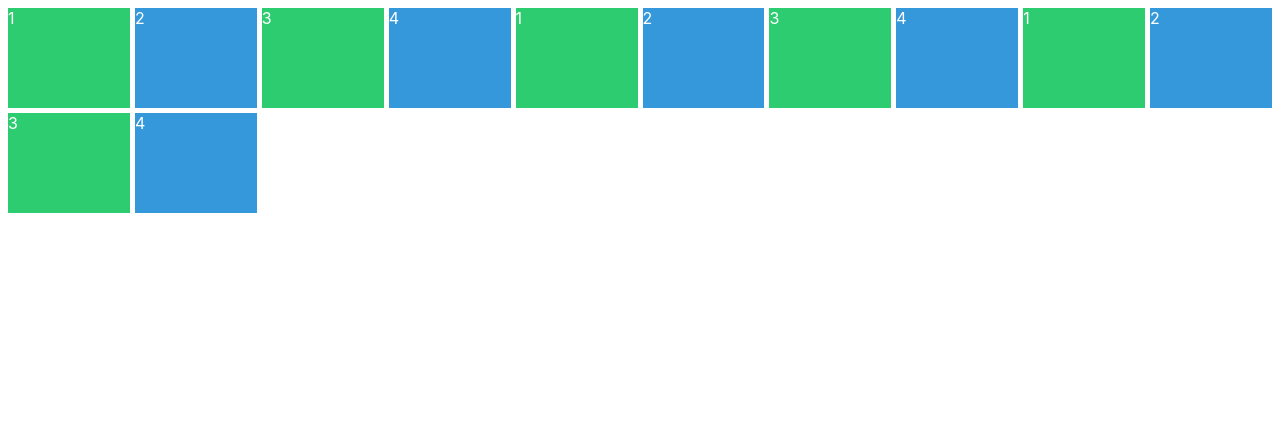
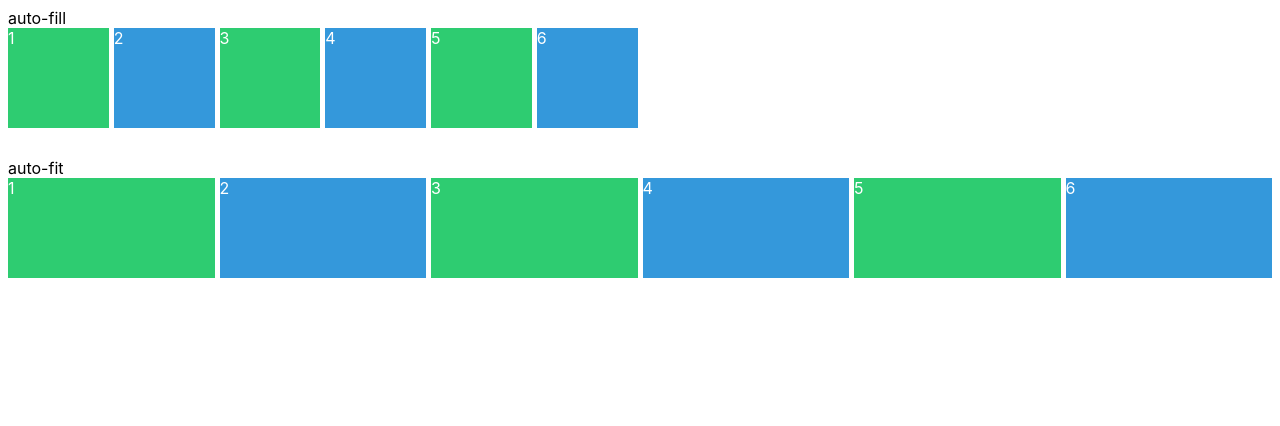
Before and after one commit to sinbox0701/SCSS, a plain HTML site: page index.html in a window 1280 px wide. Drawn offline with Linux system fonts and the light colour scheme.

Commit message:
auto-fill & auto-fit

```diff
--- a/index.html
+++ b/index.html
@@ -7,20 +7,23 @@
         <title>(S)CSS Master Class</title>
     </head>
     <body>
+        auto-fill
         <div class="wrapper">
             <div class="item">1</div>
             <div class="item">2</div>
             <div class="item">3</div>
             <div class="item">4</div>
-            <!--(.item*4{$@1})*2-->
+            <div class="item">5</div>
+            <div class="item">6</div>
+        </div>
+        auto-fit
+        <div class="wrapper">
             <div class="item">1</div>
             <div class="item">2</div>
             <div class="item">3</div>
             <div class="item">4</div>
-            <div class="item">1</div>
-            <div class="item">2</div>
-            <div class="item">3</div>
-            <div class="item">4</div>
+            <div class="item">5</div>
+            <div class="item">6</div>
         </div>
     </body>
 </html>
--- a/styles.css
+++ b/styles.css
@@ -6,9 +6,8 @@ body {
     display: grid;
     color: white;
     gap: 5px;
-    grid-template-columns: repeat(10, minmax(100px,1fr));
-    grid-template-rows: repeat(4, 100px);
-    grid-auto-columns: 100px;
+    grid-auto-rows: 100px;
+    margin-bottom: 30px
 
 }
 
@@ -20,11 +19,25 @@ body {
     background-color: #3498db;
 }
 
+.wrapper:first-child{
+    grid-template-columns: repeat(auto-fill,minmax(100px,1fr));
+}
+
+.wrapper:last-child{
+    grid-template-columns: repeat(auto-fit,minmax(100px,1fr));
+}
+
 /*
-- grid-template-columns: repeat(10, minmax(100px, 1fr)); //최대 1fr로 하되 최소 100px너비
-element가 가능한 한 엄청 크길 원하는데,
-동시에 엄청 작게 되는것은 원치 않을 때
+auto-fit, auto-fill은 전부 repeat() 함수 안에서만 동작한다.
+이 둘을 이용하면 responsive website(반응형 웹사이트)를 손쉽게 만들 수 있다. (최고의방법)
+즉, 대부분의 경우 repeat()의 첫번째 인자로 직접 숫자를 쓰는 것보다 auto-fill, auto-fit
+둘 중 하나를 쓰는 경우가 다반사일 것이다
 
-grid-template-columns: repeat(5, minmax(100px, 1fr));
-=>최소 100px, 최대 1FR
+[auto-flll]
+우리가 정해준 크기 안에서 가능한 한 많은 빈 column(row)를 만들어준다.
+(남는 공간을 빈 cell로 가득 채움)
+[auto-fit]
+현재 element를 stretch해서 colum(row) 딱 맞게(fit) 해준다.
+(남는 공간에 현재 요소를 stretch해서 가득 채움)
+*참고로 CSS를 연습할 때는 firefox 브라우저가 가장 좋고, Live Server는 가끔 CSS가 먹통이 될 수 있으니 CSS 연습할 때만은 사용을 지양하는 것이 좋은 것 같다
 */
```
Also changed, not shown: README.md.
